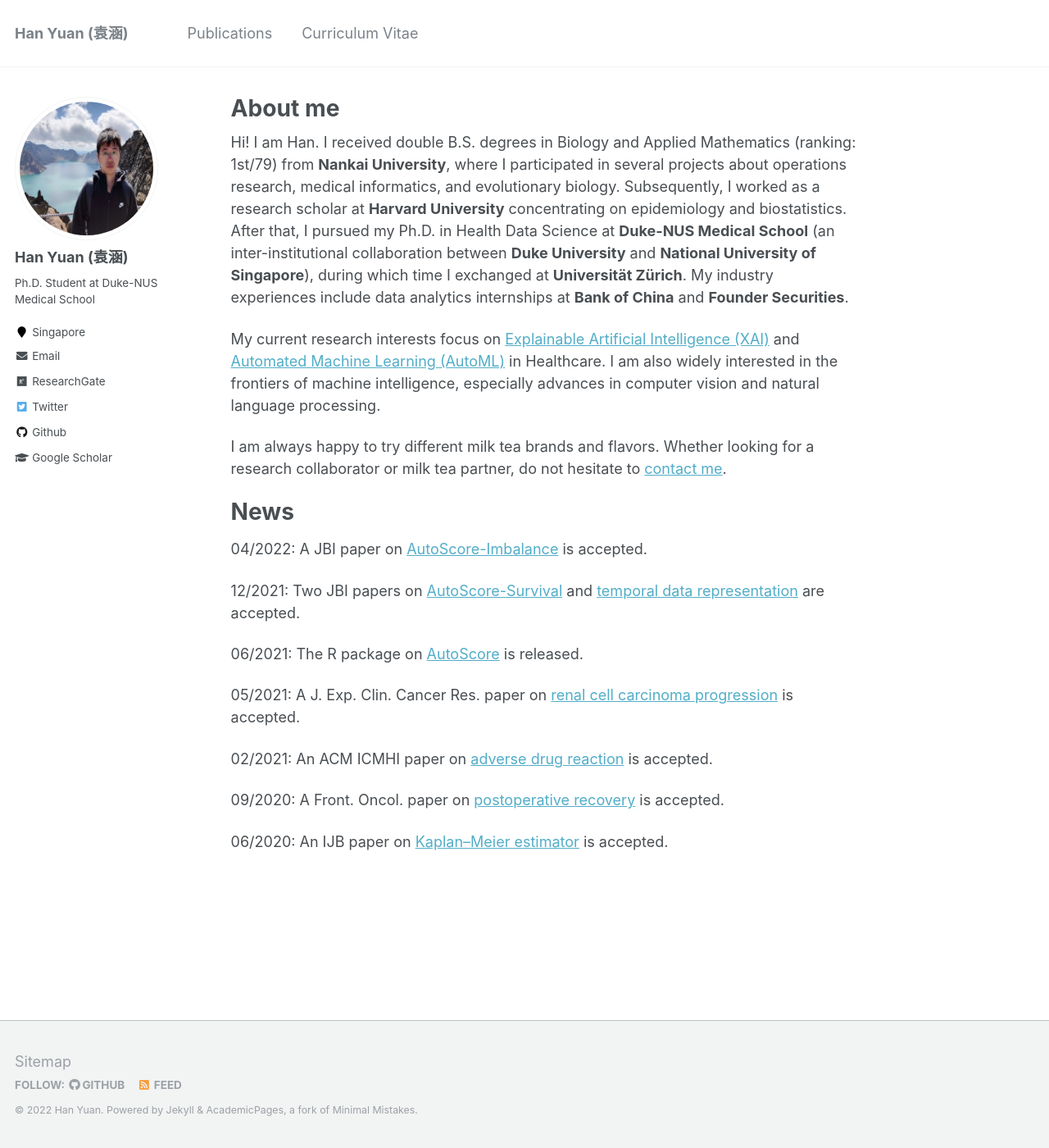
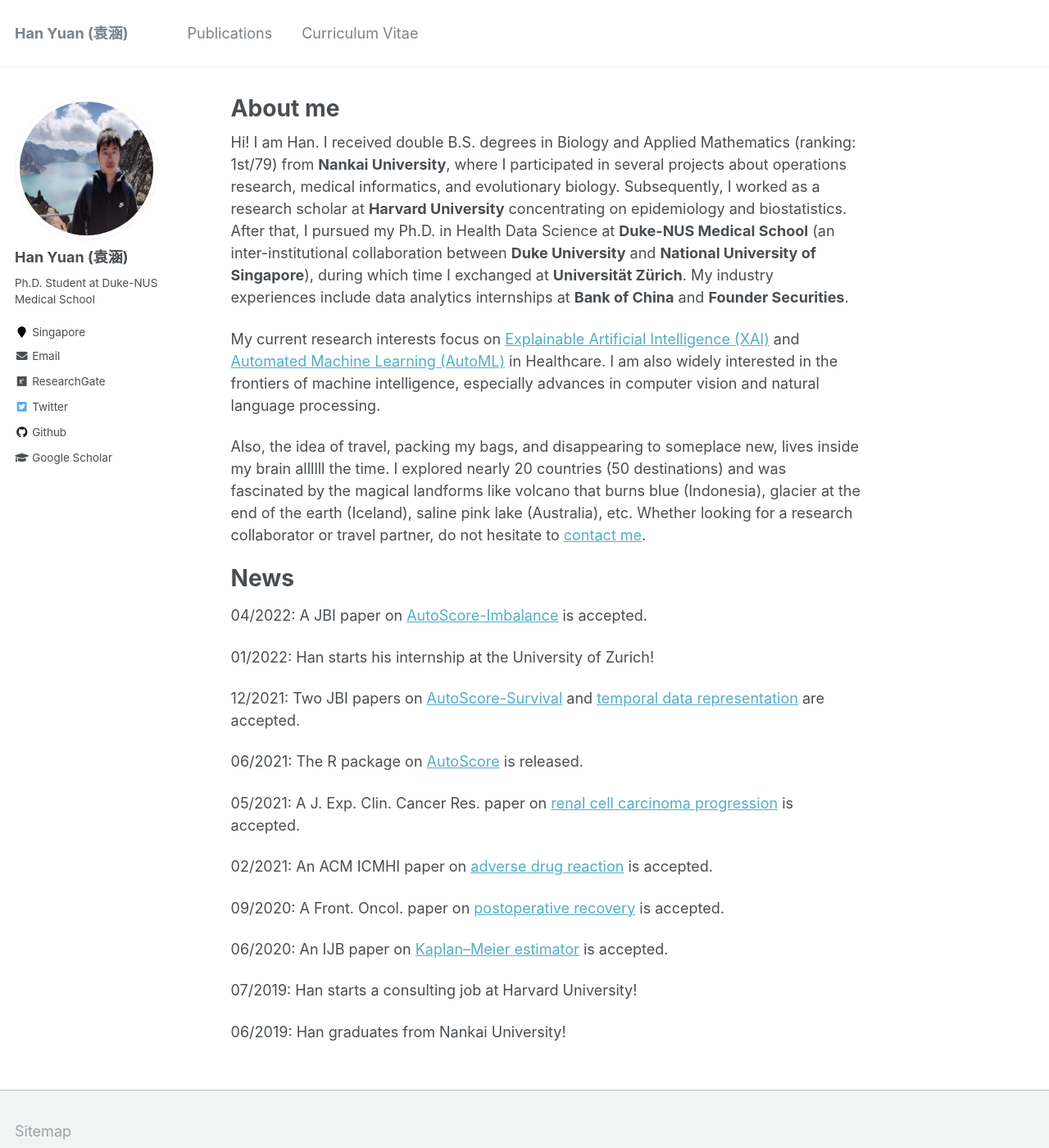
Before and after one commit to Han-Yuan-Med/Han-Yuan-Med.github.io, a Jekyll site: the page built from _pages/about.md, in a window 1280 px wide and 1400 px high. Shown: the whole window at 82% size. Built offline with Jekyll 4.4.1, drawn with Linux system fonts in a browser that asks for light colours.

Commit message:
Update about.md

```diff
--- a/_pages/about.md
+++ b/_pages/about.md
@@ -11,11 +11,13 @@ Hi! I am Han. I received double B.S. degrees in Biology and Applied Mathematics
 
 My current research interests focus on [Explainable Artificial Intelligence (XAI)](https://en.wikipedia.org/wiki/Explainable_artificial_intelligence) and [Automated Machine Learning (AutoML)](https://en.wikipedia.org/wiki/Automated_machine_learning) in Healthcare. I am also widely interested in the frontiers of machine intelligence, especially advances in computer vision and natural language processing.
 
-I am always happy to try different milk tea brands and flavors. Whether looking for a research collaborator or milk tea partner, do not hesitate to <a href="mailto:yuan.han@u.duke.nus.edu">contact me</a>.
+Also, the idea of travel, packing my bags, and disappearing to someplace new, lives inside my brain allllll the time. I explored nearly 20 countries (50 destinations) and was fascinated by the magical landforms like volcano that burns blue (Indonesia), glacier at the end of the earth (Iceland), saline pink lake (Australia), etc. Whether looking for a research collaborator or travel partner, do not hesitate to <a href="mailto:yuan.han@u.duke.nus.edu">contact me</a>.
 
 News
 =
 04/2022: A JBI paper on [AutoScore-Imbalance](https://www.sciencedirect.com/science/article/abs/pii/S1532046422000880) is accepted.
+
+01/2022: Han starts his internship at the University of Zurich!
 
 12/2021: Two JBI papers on [AutoScore-Survival](https://www.sciencedirect.com/science/article/abs/pii/S1532046421002884) and [temporal data representation](https://www.sciencedirect.com/science/article/abs/pii/S1532046421003099) are accepted.
 
@@ -28,3 +30,7 @@ News
 09/2020: A Front. Oncol. paper on [postoperative recovery](https://www.frontiersin.org/articles/10.3389/fonc.2020.513874/full) is accepted.
 
 06/2020: An IJB paper on [Kaplan–Meier estimator](https://www.degruyter.com/document/doi/10.1515/ijb-2019-0095/html) is accepted.
+
+07/2019: Han starts a consulting job at Harvard University!
+
+06/2019: Han graduates from Nankai University!
```
